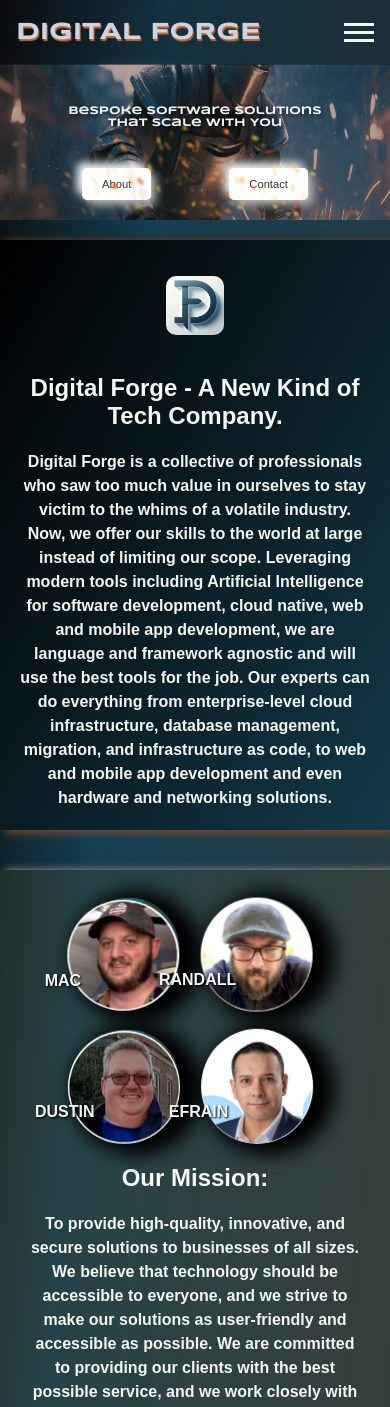
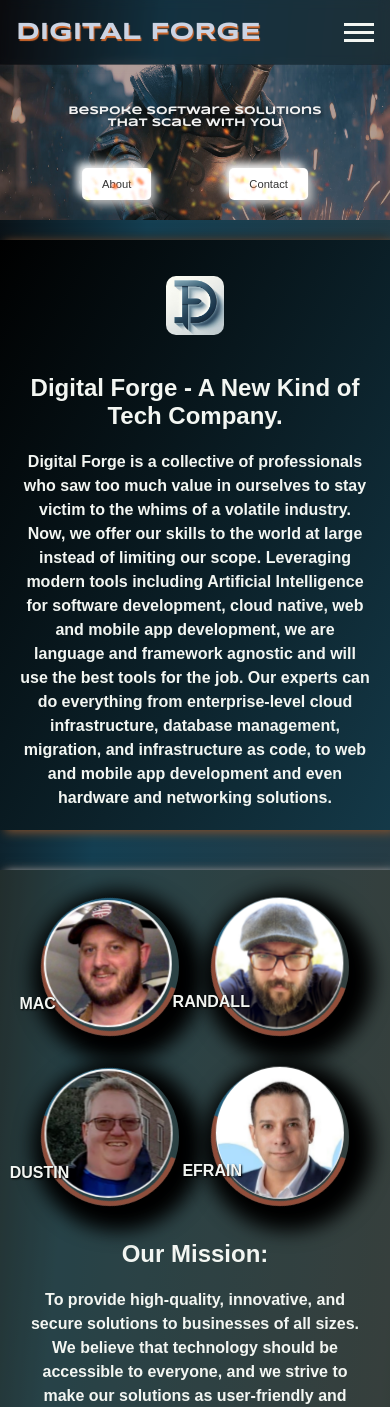
Before and after one commit to DevDevvy/digital-forge-site, a React (Vite) app: page / in a window 390 px wide. Shown: the top 1407 px of the page. Built offline with nearby package versions, Linux system fonts and the light colour scheme.

Commit message:
last of the night

```diff
--- a/src/Components/ProfilePhotoFrame.css
+++ b/src/Components/ProfilePhotoFrame.css
@@ -28,7 +28,7 @@
   position: relative;
   width: 138px;
   height: 138px;
-  border: double 9px #d29069;
+  border: solid 9px #d29069;
   border-radius: 50%;
   border-right-color: rgb(32, 94, 125);
   border-bottom-color: transparent;
@@ -146,35 +146,25 @@
   z-index: 70;
 }
 @media (max-width: 500px) {
-  .profile-photo {
-    width: 7rem;
-    position: relative;
-    z-index: -10;
-    overflow: hidden;
-    animation: rotate-none 9s linear infinite;
-  }
-  .photo-ring {
-    width: 100px;
-    position: relative;
-    height: 100px;
-    z-index: 20;
-  }
   .photo-ring::before,
   .photo-ring::after {
     border: solid 2px transparent;
     position: relative;
-    z-index: 10;
+    z-index: 5;
   }
-  .photo-ring::after-2 {
-    border: solid 3px transparent;
-    position: relative;
-    z-index: 20;
+  .photo-ring {
+    border: solid 5px #e359368c;
+    border-radius: 50%;
+    border-right-color: rgb(32, 94, 125);
+    border-bottom-color: transparent;
+    animation: rotate-clockwise 9s linear infinite;
+    z-index: 9;
   }
   .profile-name {
     font-size: 0.5rem;
+    z-index: 10;
   }
   .photo-frame {
     margin: 0.5em;
-    z-index: 3;
   }
 }
```
